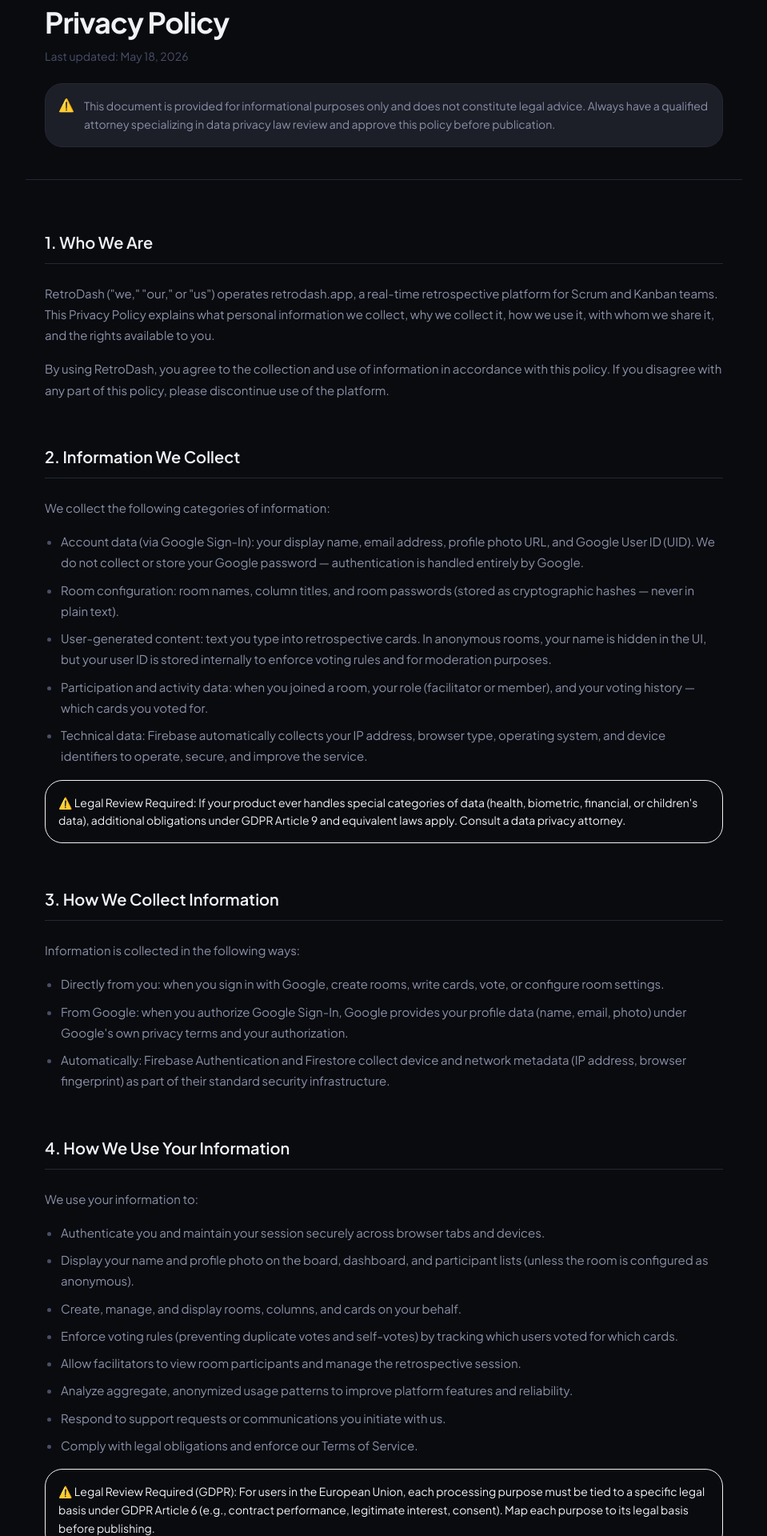
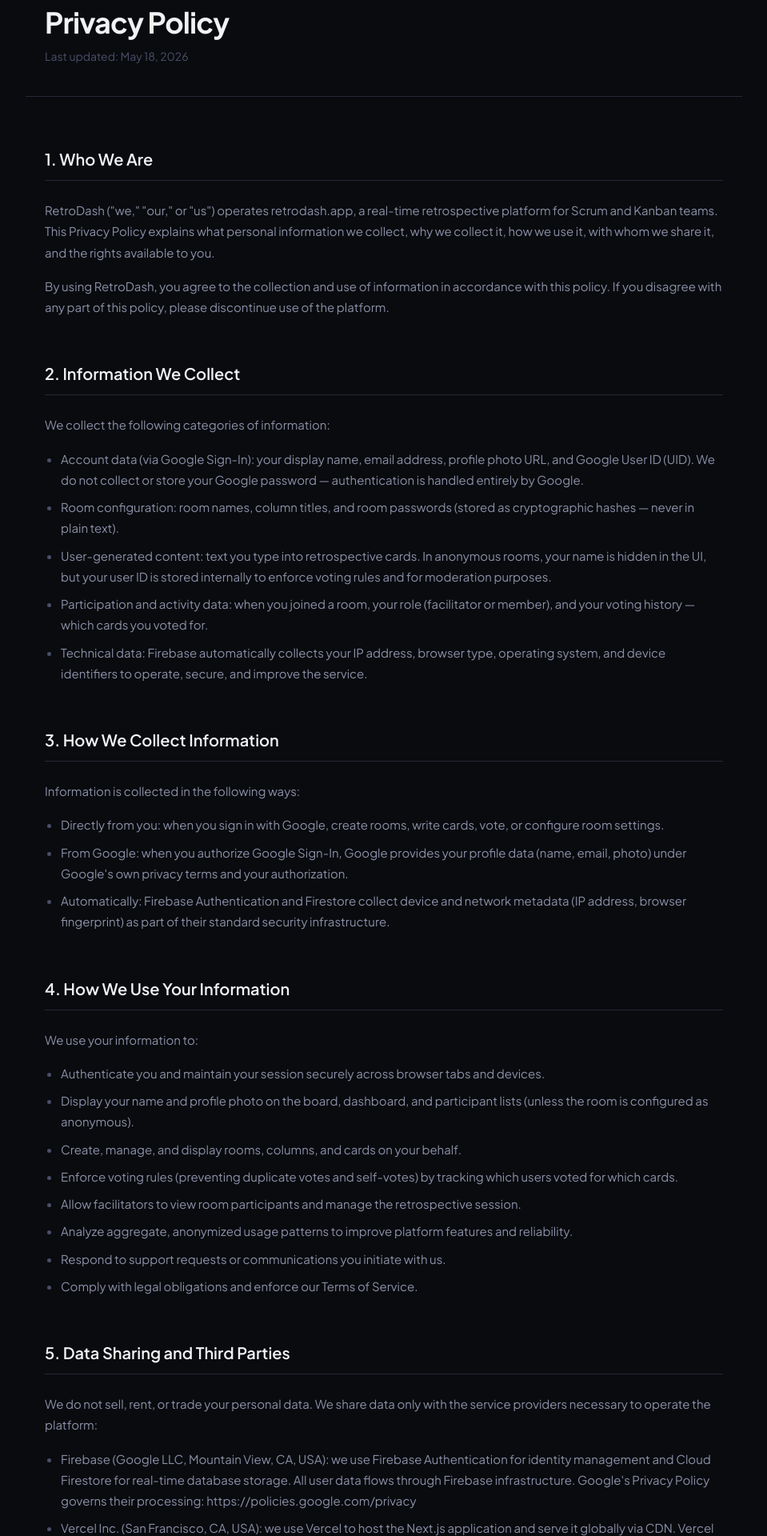
Before and after one commit to retrodash/retrodash, a Next.js app: page /en/privacy in a window 1280 px wide. Shown: the part 160-2080 px from the top of the page at 80% size, without its empty margins (160-1119 px from the left). Built offline with nearby package versions, Linux system fonts and the light colour scheme.

Commit message:
fix: remove legal review draft warnings from terms and privacy pages

```diff
--- a/components/legal/LegalPage.tsx
+++ b/components/legal/LegalPage.tsx
@@ -1,14 +1,6 @@
 import { WordmarkLogo } from "@/components/ui/WordmarkLogo";
 import { Link } from "@/i18n/navigation";
 import type { LegalContent } from "./privacyContent";
-
-function LegalNote({ text }: { text: string }) {
-  return (
-    <div className="flex gap-3 rounded-lg bg-accent-cta/5 border border-accent-cta/20 p-4">
-      <p className="text-sm text-accent-cta/80 leading-relaxed">{text}</p>
-    </div>
-  );
-}
 
 function Section({ section }: { section: LegalContent["sections"][number] }) {
   return (
@@ -35,9 +27,6 @@
                 ))}
               </ul>
             );
-          }
-          if (block.type === "legal") {
-            return <LegalNote key={i} text={block.text} />;
           }
           return null;
         })}
@@ -70,10 +59,6 @@
         <h1 className="text-4xl font-bold text-text-primary tracking-tight">{c.title}</h1>
         <p className="mt-3 text-sm text-text-muted">{c.lastUpdated}</p>
 
-        <div className="mt-6 flex gap-3 rounded-lg bg-bg-card border border-border p-4">
-          <span className="text-accent-cta text-base leading-none mt-0.5 shrink-0">⚠️</span>
-          <p className="text-sm text-text-secondary leading-relaxed">{c.disclaimer}</p>
-        </div>
       </div>
 
       <div className="max-w-4xl mx-auto px-6 py-16 space-y-14">
--- a/components/legal/privacyContent.ts
+++ b/components/legal/privacyContent.ts
@@ -1,7 +1,6 @@
 type Block =
   | { type: "p"; text: string }
-  | { type: "ul"; items: string[] }
-  | { type: "legal"; text: string };
+  | { type: "ul"; items: string[] };
 
 type Section = {
   id: string;
@@ -59,10 +58,6 @@
             "Technical data: Firebase automatically collects your IP address, browser type, operating system, and device identifiers to operate, secure, and improve the service.",
           ],
         },
-        {
-          type: "legal",
-          text: "⚠️ Legal Review Required: If your product ever handles special categories of data (health, biometric, financial, or children's data), additional obligations under GDPR Article 9 and equivalent laws apply. Consult a data privacy attorney.",
-        },
       ],
     },
     {
@@ -98,10 +93,6 @@
             "Comply with legal obligations and enforce our Terms of Service.",
           ],
         },
-        {
-          type: "legal",
-          text: "⚠️ Legal Review Required (GDPR): For users in the European Union, each processing purpose must be tied to a specific legal basis under GDPR Article 6 (e.g., contract performance, legitimate interest, consent). Map each purpose to its legal basis before publishing.",
-        },
       ],
     },
     {
@@ -123,10 +114,6 @@
           type: "p",
           text: "We may also disclose your information if required by law, court order, or a legitimate government request, or to protect the rights, safety, or property of RetroDash, our users, or the public.",
         },
-        {
-          type: "legal",
-          text: "⚠️ Legal Review Required: Adding any new third-party service (analytics, error tracking, A/B testing, marketing) requires updating this section and ensuring appropriate Data Processing Agreements (DPAs) are in place — especially for GDPR and LGPD compliance.",
-        },
       ],
     },
     {
@@ -144,10 +131,6 @@
         {
           type: "p",
           text: "For Brazil users (LGPD): international data transfers are conducted on the basis of the necessity of the transfer for the provision of the contracted service (Lei 13.709/2018, Art. 33, VIII).",
-        },
-        {
-          type: "legal",
-          text: "⚠️ Legal Review Required: Verify periodically that Firebase and Vercel maintain valid transfer mechanisms for the jurisdictions where your users are located. This requires periodic review as regulations evolve.",
         },
       ],
     },
@@ -195,10 +178,6 @@
           type: "p",
           text: "We will respond to verified requests within 30 days. We may need to verify your identity before processing your request.",
         },
-        {
-          type: "legal",
-          text: "⚠️ Legal Review Required: Response timeframes, verification requirements, and permissible exceptions for rights requests vary by jurisdiction. An attorney should review your response process before going live.",
-        },
       ],
     },
     {
@@ -219,10 +198,6 @@
         {
           type: "p",
           text: "You can clear local storage and cookies through your browser settings at any time, which will log you out of the platform.",
-        },
-        {
-          type: "legal",
-          text: "⚠️ Legal Review Required (GDPR/ePrivacy): Even essential cookies may require disclosure in a cookie banner under some interpretations of EU ePrivacy law. An attorney should advise whether a cookie consent mechanism is required for your user base.",
         },
       ],
     },
@@ -262,10 +237,6 @@
           type: "p",
           text: `If you are a parent or guardian and believe your child has provided us with personal data, please contact us at ${CONTACT_EMAIL} and we will take steps to delete that data promptly.`,
         },
-        {
-          type: "legal",
-          text: "⚠️ Legal Review Required: If your platform may be accessed by minors, COPPA (US), GDPR (EU, age 16 in most Member States), and the UK Children's Code impose strict requirements including parental consent and age verification. Consult an attorney on applicability.",
-        },
       ],
     },
     {
@@ -304,10 +275,6 @@
             `Email: ${CONTACT_EMAIL}`,
             "We aim to respond to all privacy inquiries within 30 days.",
           ],
-        },
-        {
-          type: "legal",
-          text: "⚠️ Legal Review Required (GDPR): If you process personal data of EU residents at scale or process special-category data, you may be required to appoint a Data Protection Officer (DPO) and register with relevant data protection authorities. An attorney should advise on applicability.",
         },
       ],
     },
@@ -351,10 +318,6 @@
             "Dados técnicos: o Firebase coleta automaticamente seu endereço IP, tipo de navegador, sistema operacional e identificadores de dispositivo para operar, proteger e melhorar o serviço.",
           ],
         },
-        {
-          type: "legal",
-          text: "⚠️ Revisão Jurídica Necessária: Se o produto processar categorias especiais de dados (saúde, biométricos, financeiros ou dados de crianças), obrigações adicionais previstas na LGPD (Art. 11) e equivalentes se aplicam. Consulte um advogado especializado.",
-        },
       ],
     },
     {
@@ -390,10 +353,6 @@
             "Cumprir obrigações legais e fazer cumprir nossos Termos de Serviço.",
           ],
         },
-        {
-          type: "legal",
-          text: "⚠️ Revisão Jurídica Necessária (LGPD/GDPR): Para usuários no Brasil, cada finalidade de tratamento deve ter uma base legal prevista na LGPD (Art. 7). Para usuários na União Europeia, aplica-se o Art. 6 do GDPR. Mapeie cada finalidade para sua base legal antes de publicar.",
-        },
       ],
     },
     {
@@ -415,10 +374,6 @@
           type: "p",
           text: "Também podemos divulgar suas informações quando exigido por lei, ordem judicial ou solicitação legítima de autoridade governamental, ou para proteger direitos, segurança ou propriedade do RetroDash, de nossos usuários ou do público.",
         },
-        {
-          type: "legal",
-          text: "⚠️ Revisão Jurídica Necessária: A adição de qualquer novo serviço de terceiros (analytics, rastreamento de erros, testes A/B, marketing) exige a atualização desta seção e a celebração de Contratos de Processamento de Dados (DPAs) adequados, especialmente para conformidade com a LGPD e o GDPR.",
-        },
       ],
     },
     {
@@ -436,10 +391,6 @@
         {
           type: "p",
           text: "Para usuários na UE (GDPR): as transferências para os EUA baseiam-se em Cláusulas Contratuais Padrão (SCCs) ou outros mecanismos adequados mantidos pelo Firebase e pela Vercel.",
-        },
-        {
-          type: "legal",
-          text: "⚠️ Revisão Jurídica Necessária: Verifique periodicamente se o Firebase e a Vercel mantêm mecanismos de transferência válidos para as jurisdições onde seus usuários estão localizados, pois as regulamentações evoluem.",
         },
       ],
     },
@@ -487,10 +438,6 @@
           type: "p",
           text: "Responderemos a solicitações verificadas em até 30 dias. Podemos precisar verificar sua identidade antes de processar a solicitação.",
         },
-        {
-          type: "legal",
-          text: "⚠️ Revisão Jurídica Necessária: Os prazos, requisitos de verificação e exceções para solicitações de direitos variam por jurisdição. Um advogado deve revisar seu processo de resposta antes de entrar em produção.",
-        },
       ],
     },
     {
@@ -511,10 +458,6 @@
         {
           type: "p",
           text: "Você pode limpar o localStorage e os cookies nas configurações do seu navegador a qualquer momento, o que encerrará sua sessão na plataforma.",
-        },
-        {
-          type: "legal",
-          text: "⚠️ Revisão Jurídica Necessária (LGPD/ePrivacy): Mesmo cookies essenciais podem exigir divulgação e, em algumas jurisdições, um banner de consentimento. Um advogado deve orientar sobre a necessidade de um mecanismo de consentimento para cookies na sua base de usuários.",
         },
       ],
     },
@@ -553,10 +496,6 @@
         {
           type: "p",
           text: `Se você é pai, mãe ou responsável e acredita que seu filho forneceu dados pessoais para nós, entre em contato: ${CONTACT_EMAIL}. Tomaremos medidas imediatas para excluir esses dados.`,
-        },
-        {
-          type: "legal",
-          text: "⚠️ Revisão Jurídica Necessária: Se a plataforma puder ser acessada por menores, o ECA (Brasil), COPPA (EUA), o GDPR (UE, limite de 16 anos na maioria dos Estados-Membros) e o UK Children's Code impõem requisitos rigorosos. Um advogado deve orientar sobre aplicabilidade.",
         },
       ],
     },
@@ -597,10 +536,6 @@
             "Nosso objetivo é responder a todas as solicitações de privacidade em até 30 dias.",
           ],
         },
-        {
-          type: "legal",
-          text: "⚠️ Revisão Jurídica Necessária (LGPD/GDPR): Se você tratar dados pessoais de titulares brasileiros ou europeus em larga escala, ou tratar dados sensíveis, pode ser necessário indicar um Encarregado de Proteção de Dados (DPO) e registrar o tratamento junto às autoridades competentes. Consulte um advogado.",
-        },
       ],
     },
   ],
--- a/components/legal/termsContent.ts
+++ b/components/legal/termsContent.ts
@@ -71,10 +71,6 @@
           type: "p",
           text: "You are responsible for maintaining the security of your Google account and for all activity that occurs through it on RetroDash.",
         },
-        {
-          type: "legal",
-          text: "⚠️ Legal Review Required: If your service may be used by minors, additional consent and verification requirements apply under COPPA (US), GDPR (EU), and Brazilian law. An attorney must advise on age-gating and parental consent mechanisms.",
-        },
       ],
     },
     {
@@ -119,10 +115,6 @@
         {
           type: "p",
           text: "Note on anonymous mode: enabling anonymous mode in a room hides your identity in the user interface, but your user ID is stored internally in our database for moderation and voting-rule enforcement. Anonymous mode does not constitute a guarantee of complete anonymity.",
-        },
-        {
-          type: "legal",
-          text: "⚠️ Legal Review Required: The scope of the content license, DMCA takedown procedures (US), and equivalent content moderation obligations (EU Digital Services Act, Brazilian LGPD) require attorney review for your specific jurisdiction.",
         },
       ],
     },
@@ -188,10 +180,6 @@
           type: "p",
           text: "We are not responsible for any loss of data, including retrospective cards, action items, or room data, caused by technical failures, user error, or any other reason.",
         },
-        {
-          type: "legal",
-          text: "⚠️ Legal Review Required: Consumer protection laws in Brazil (CDC), the EU, and other jurisdictions may limit your ability to disclaim implied warranties or limit liability for consumers. An attorney must review this section for applicability in your target markets.",
-        },
       ],
     },
     {
@@ -205,10 +193,6 @@
         {
           type: "p",
           text: "IN NO EVENT SHALL OUR TOTAL LIABILITY TO YOU EXCEED THE GREATER OF (A) THE AMOUNT YOU PAID TO USE THE SERVICE IN THE TWELVE MONTHS PRECEDING THE CLAIM, OR (B) USD $10.",
-        },
-        {
-          type: "legal",
-          text: "⚠️ Legal Review Required: Liability caps and exclusions are heavily jurisdiction-dependent. They may be unenforceable against consumers in Brazil (under the CDC), the EU, or other markets. An attorney must tailor this clause to your specific legal exposure and target audience.",
         },
       ],
     },
@@ -237,10 +221,6 @@
         {
           type: "p",
           text: "These Terms shall be governed by and construed in accordance with applicable law. Any disputes arising from these Terms or your use of the Service shall first be attempted to be resolved through good-faith negotiation.",
-        },
-        {
-          type: "legal",
-          text: "⚠️ Legal Review Required: The choice of governing law and jurisdiction (arbitration vs. litigation, class action waiver, venue) is a critical legal decision that depends on your company's legal domicile and target markets. An attorney must draft this clause — do not publish without legal review.",
         },
       ],
     },
@@ -353,10 +333,6 @@
           type: "p",
           text: "Você é responsável por manter a segurança da sua conta Google e por toda a atividade que ocorre por meio dela no RetroDash.",
         },
-        {
-          type: "legal",
-          text: "⚠️ Revisão Jurídica Necessária: Se o serviço puder ser usado por menores, requisitos adicionais de consentimento e verificação se aplicam sob o ECA (Brasil), COPPA (EUA) e GDPR (UE). Um advogado deve orientar sobre mecanismos de verificação de idade e consentimento parental.",
-        },
       ],
     },
     {
@@ -401,10 +377,6 @@
         {
           type: "p",
           text: "Nota sobre o modo anônimo: ativar o modo anônimo em uma sala oculta sua identidade na interface do usuário, mas seu ID de usuário é armazenado internamente em nosso banco de dados para fins de moderação e aplicação das regras de votação. O modo anônimo não constitui uma garantia de anonimato completo.",
-        },
-        {
-          type: "legal",
-          text: "⚠️ Revisão Jurídica Necessária: O escopo da licença de conteúdo, procedimentos de remoção por violação de direitos autorais (DMCA nos EUA, Marco Civil no Brasil) e obrigações equivalentes de moderação de conteúdo (Lei de Serviços Digitais da UE, LGPD) requerem revisão jurídica.",
         },
       ],
     },
@@ -470,10 +442,6 @@
           type: "p",
           text: "Não somos responsáveis por qualquer perda de dados, incluindo cards de retrospectiva, itens de ação ou dados de sala, causada por falhas técnicas, erro do usuário ou qualquer outro motivo.",
         },
-        {
-          type: "legal",
-          text: "⚠️ Revisão Jurídica Necessária: As leis de proteção ao consumidor no Brasil (CDC — Código de Defesa do Consumidor), na UE e em outras jurisdições podem limitar sua capacidade de excluir garantias implícitas. Um advogado deve revisar esta cláusula para os mercados-alvo.",
-        },
       ],
     },
     {
@@ -487,10 +455,6 @@
         {
           type: "p",
           text: "EM NENHUM CASO NOSSA RESPONSABILIDADE TOTAL PARA COM VOCÊ EXCEDERÁ O MAIOR ENTRE (A) O VALOR QUE VOCÊ PAGOU PELO USO DO SERVIÇO NOS DOZE MESES ANTERIORES À RECLAMAÇÃO, OU (B) USD $10.",
-        },
-        {
-          type: "legal",
-          text: "⚠️ Revisão Jurídica Necessária: Limitações de responsabilidade podem ser inaplicáveis contra consumidores no Brasil (CDC), na UE ou em outros mercados. Um advogado deve adaptar esta cláusula à sua exposição jurídica específica e ao público-alvo.",
         },
       ],
     },
@@ -519,10 +483,6 @@
         {
           type: "p",
           text: "Estes Termos serão regidos e interpretados de acordo com a legislação aplicável. Quaisquer disputas decorrentes destes Termos ou do uso do Serviço serão primeiro sujeitas a tentativa de resolução por meio de negociação de boa-fé.",
-        },
-        {
-          type: "legal",
-          text: "⚠️ Revisão Jurídica Necessária: A escolha da lei aplicável, foro de resolução de disputas (arbitragem vs. litígio judicial, renúncia a ação coletiva) é uma decisão jurídica crítica que depende do domicílio legal da sua empresa e dos mercados-alvo. Um advogado deve redigir esta cláusula — não publique sem revisão jurídica.",
         },
       ],
     },
```
